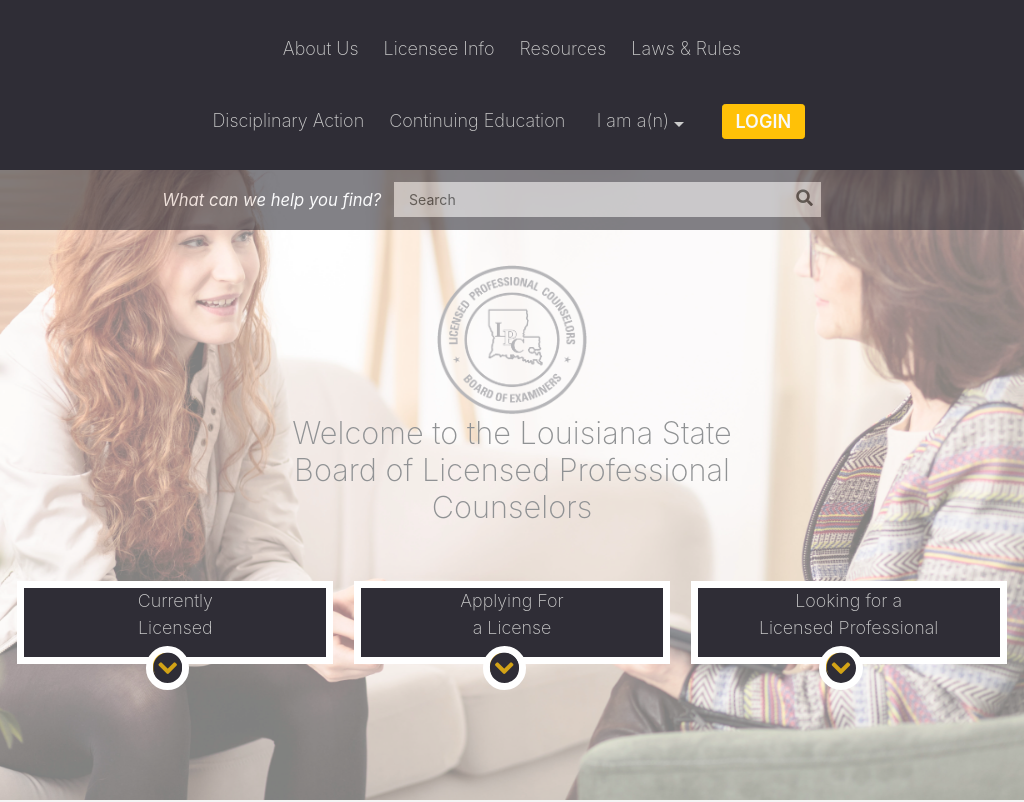
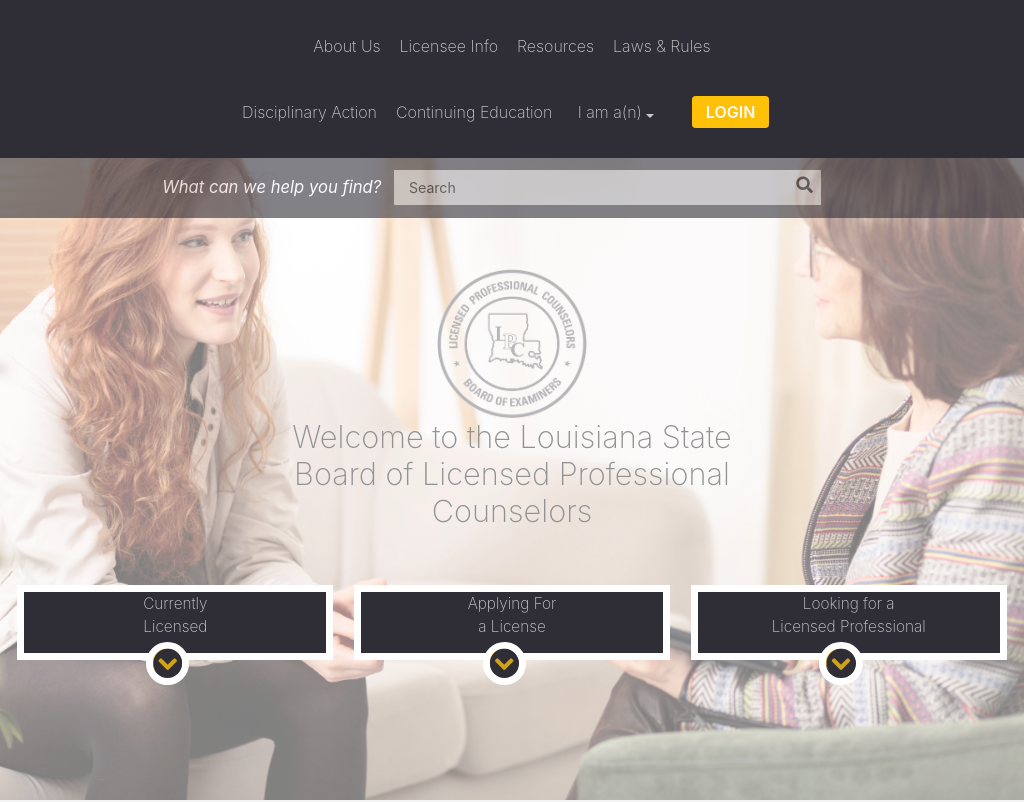
Before and after one commit to znematoadz/covlogic, a website: page dist/index.html in a window 1024 px wide. Shown: the top 802 px of the page. Drawn offline with nearby package versions, Linux system fonts and the light colour scheme.

Commit message:
responsiveness safari

```diff
--- a/scss/main.scss
+++ b/scss/main.scss
@@ -65,6 +65,15 @@
         font-weight: 600;
       }
 
+      @media (min-width: 992px) and (max-width: 1100px) {
+        font-size: 16px;
+        margin: 0.3vw;
+
+        .btn {
+          font-size: 16px;
+          margin: 0.3vw;
+        }
+      }
       @media (max-width: 991px) {
         font-size: 18px;
         margin: 0.1vw;
@@ -243,7 +252,7 @@
             padding: 0px 15px 15px 15px;
             width: 100%;
             font-weight: 200;
-            font-size: 1.4rem;
+            font-size: 1.2rem;
             @media (max-width: 765px) {
               font-size: 1.8rem;
             }
```
Also changed, not shown: dist/css/main.css.
